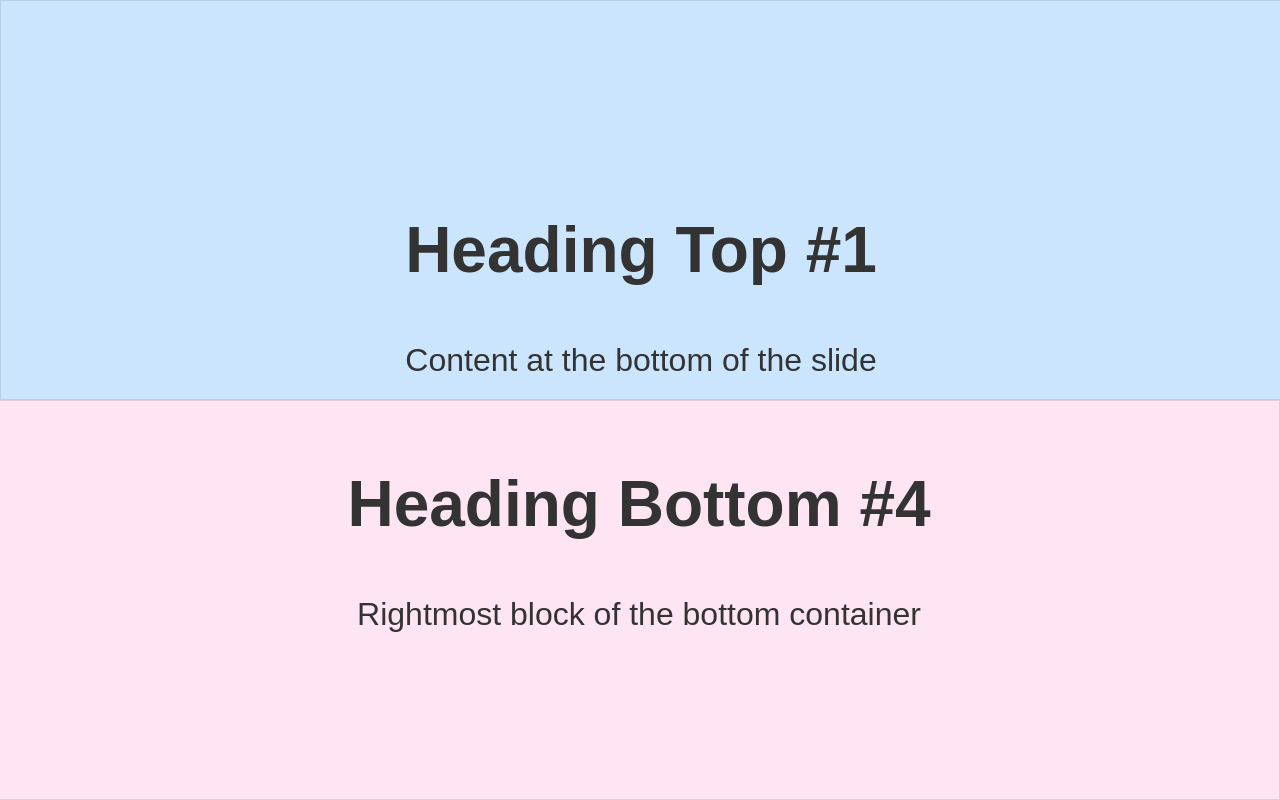
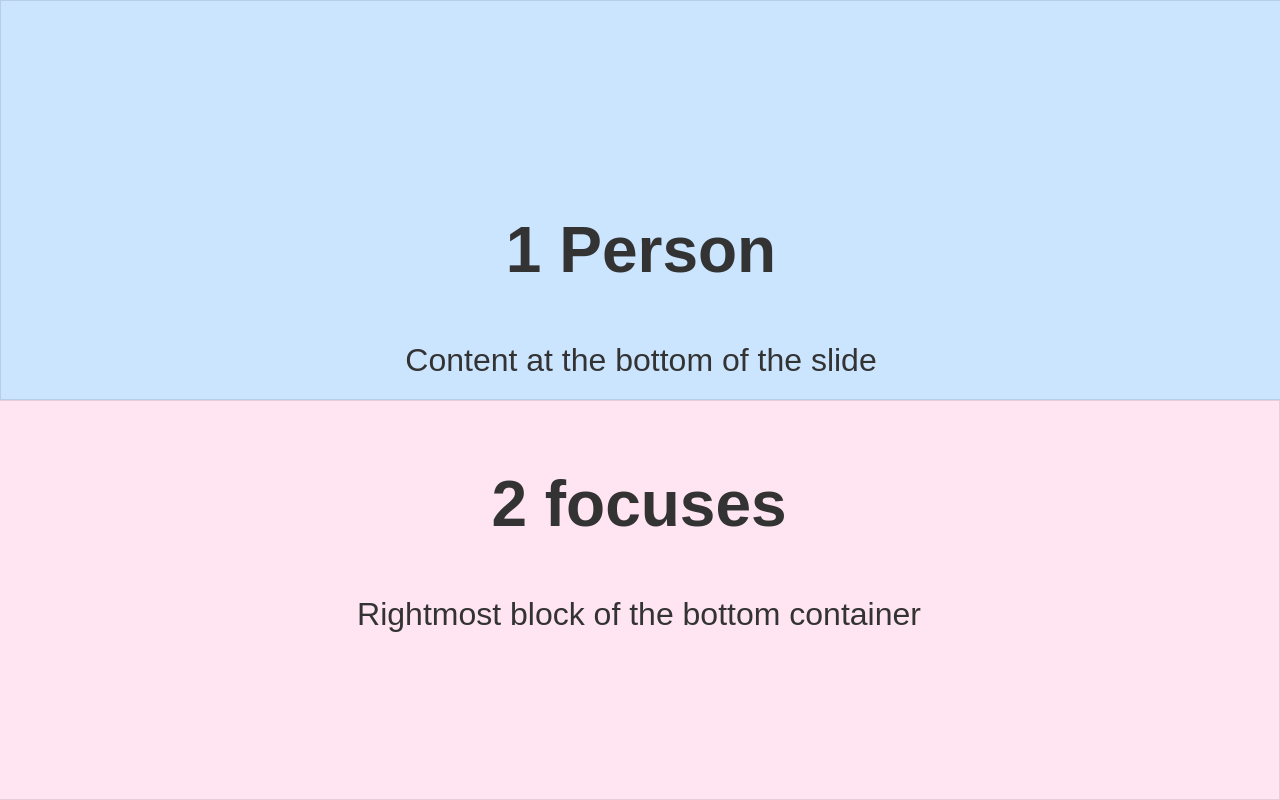
Before and after one commit to jackDang2803/jackDang2803.github.io, a plain HTML site: page index.html in a window 1280 px wide. Drawn offline with Linux system fonts and the light colour scheme.

Commit message:
update content

```diff
--- a/index.html
+++ b/index.html
@@ -80,7 +80,7 @@
       <!-- Slide 1 (leftmost) -->
       <div class="section">
         <span>
-          <h1>Heading Top #1</h1>
+          <h1>1 Person</h1>
           Content at the bottom of the slide
         </span>
       </div>
@@ -141,7 +141,7 @@
       <!-- Slide 4 (rightmost) -->
       <div class="section">
         <span>
-          <h1>Heading Bottom #4</h1>
+          <h1>2 focuses</h1>
           Rightmost block of the bottom container
         </span>
       </div>
```
